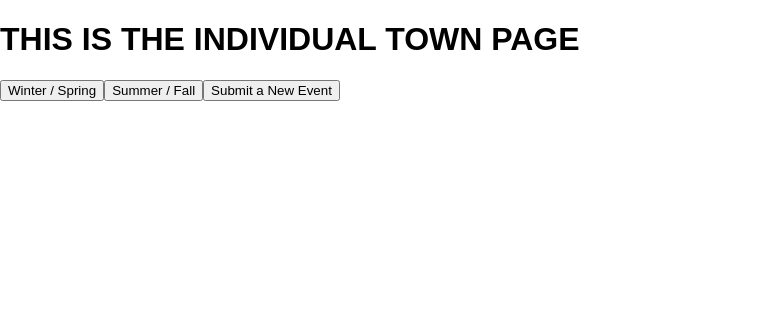
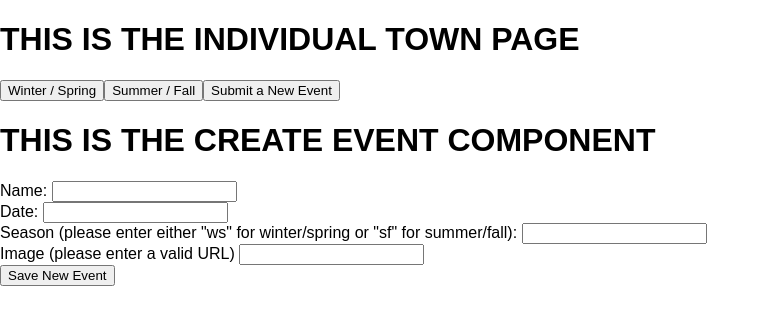
Before and after one commit to ebhinch/project_four, a React (Create React App) app in the folder client/: page /towns/1 in a window 1280 px wide. Both pictures are taken after a click on the button "Submit a New Event". Shown: the top 324 px of the page, without its empty margins (0-770 px from the left). Built offline with nearby package versions, Linux system fonts and the light colour scheme; no server answers.

Commit message:
built out new event form and am able to enter information and save but redirect is not set up and delete does not automatically show update for events i have added

```diff
--- a/client/src/components/event/CreateEvent.js
+++ b/client/src/components/event/CreateEvent.js
@@ -1,10 +1,90 @@
 import React, { Component } from 'react';
+import axios from "axios"
 
 
 class CreateEvent extends Component {
+    state = {
+        newEvent: {
+            name: "",
+            date: "",
+            season: "",
+            image: "",
+            town_id: null
+        }
+    }
+
+    handleChange = (event) => {
+        const attribute = event.target.name
+        const newEvent = { ...this.state.newEvent }
+        newEvent[attribute] = event.target.value
+        this.setState({ newEvent: newEvent})
+
+    }
+
+    handleSubmit = async (event) => {
+        event.preventDefault()
+        const { townId } = this.props
+        const response = await axios.post(`/api/towns/${townId}/events`, {
+            event: this.state.newEvent
+        })
+        this.props.pushEvents(response.data)
+    }
+
+
+
+
     render() {
         return (
             <div>
+                <h1>THIS IS THE CREATE EVENT COMPONENT</h1>
+                {/* <input onBlur={this.handleSubmit} onChangeCapture={this.handleChange} name="name" value={this.state.newEvent.name} /> */}
+
+
+
+                <form onSubmit={this.handleSubmit}>
+
+                    <div>
+                        <label htmlFor="name">Name: </label>
+                        <input onChange={this.handleChange}
+                            name="name"
+                            type="text"
+                            value={this.state.newEvent.name}
+                        />
+                    </div>
+
+                    <div>
+                        <label htmlFor="date">Date: </label>
+                        <input onChange={this.handleChange}
+                            name="date"
+                            type="text"
+                            value={this.state.newEvent.date}
+                        />
+                    </div>
+
+                    <div>
+                        <label htmlFor="season">Season (please enter either "ws" for winter/spring or "sf" for summer/fall): </label>
+                        <input onChange={this.handleChange}
+                            name="season"
+                            type="text"
+                            value={this.state.newEvent.season}
+                        />
+                    </div>
+
+                    <div>
+                        <label htmlFor="image">Image (please enter a valid URL) </label>
+                        <input onChange={this.handleChange}
+                            name="image"
+                            type="text"
+                            value={this.state.newEvent.image}
+                        />
+                    </div>
+
+                    <input type="submit" value="Save New Event" />
+
+
+                </form>
+
+
 
             </div>
         );
--- a/client/src/components/town/Town.js
+++ b/client/src/components/town/Town.js
@@ -57,6 +57,15 @@ class Town extends Component {
         }
     }
 
+    pushEvents = (newEvent) => {
+        const newTown = {...this.state.town}
+        newTown.events.unshift(newEvent)
+
+        this.setState({town: newTown })
+
+    }
+
+
 
 
     render() {
@@ -82,6 +91,7 @@ class Town extends Component {
 
                 {this.state.showSF ? <SFEventList town={this.state.town} events={this.state.town.events} townId={this.state.town.id} deleteEvent={this.deleteEvent} /> : null}
 
+                {this.state.showCreate ? <CreateEvent townId={this.state.town.id} pushEvents={this.pushEvents} /> : null }
 
 
 
```
